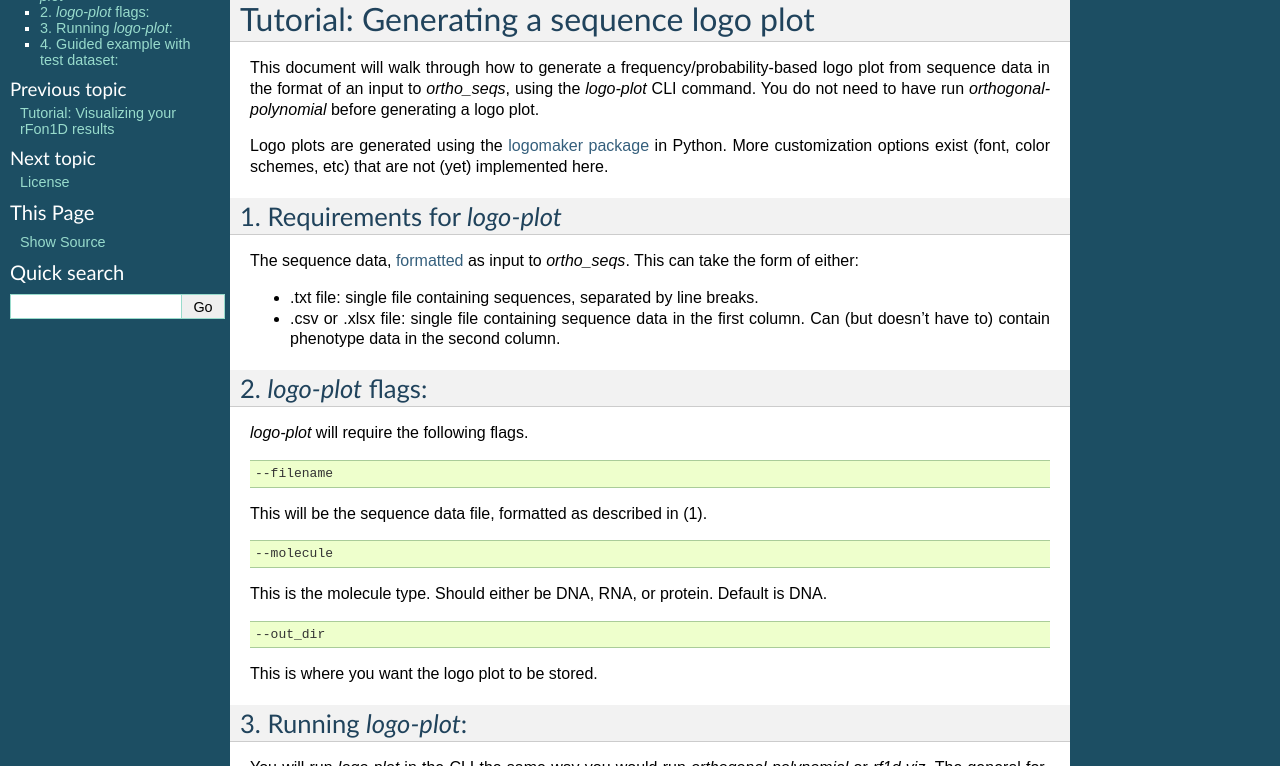
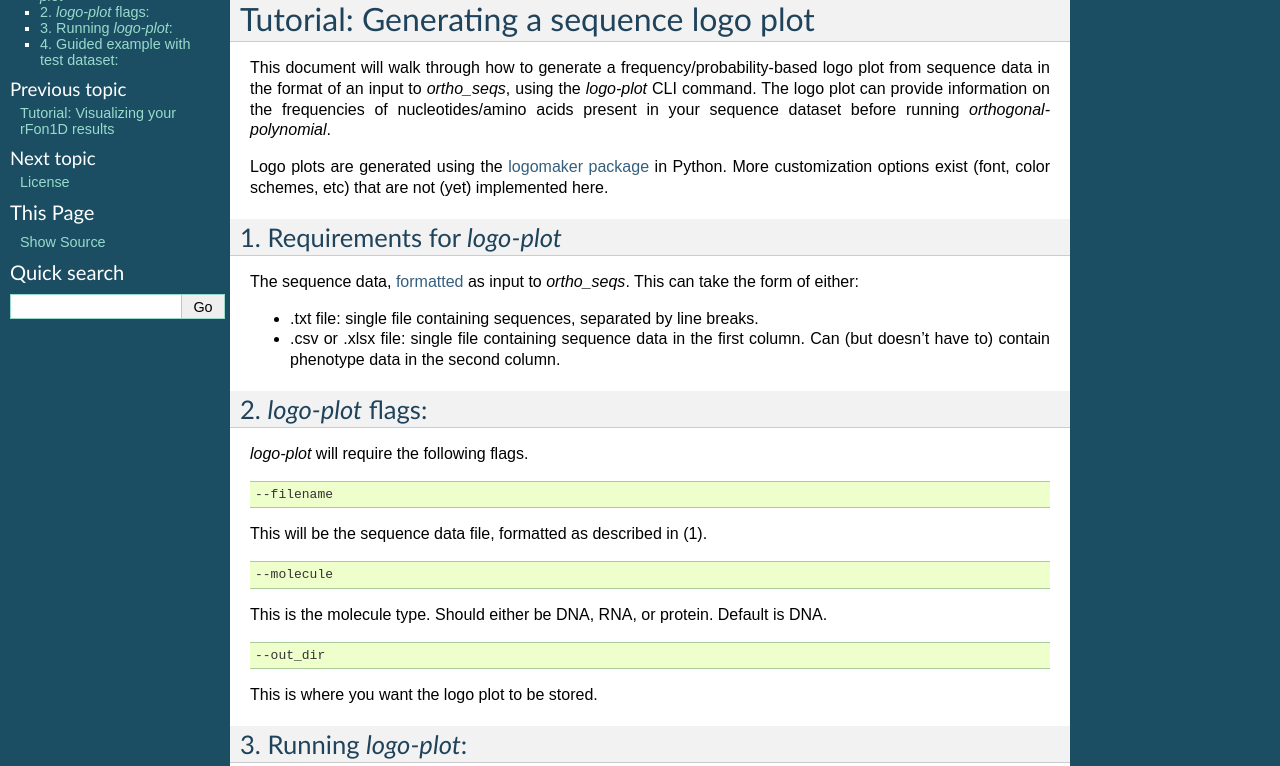
Before and after one commit to snafees/ortho_seqs, a Sphinx documentation site: the page built from docs/source/logo_tutorial.rst, in a window 1280 px wide and 900 px high, cut to the strip 134-900 px from the top of the window. Built offline with Sphinx 7.4.7, drawn with Linux system fonts in a browser that asks for light colours.

Commit message:
fixed logo plot docs description

```diff
--- a/docs/source/logo_tutorial.rst
+++ b/docs/source/logo_tutorial.rst
@@ -2,7 +2,8 @@
 *********************************************
 Tutorial: Generating a sequence logo plot
 *********************************************
-This document will walk through how to generate a frequency/probability-based logo plot from sequence data in the format of an input to *ortho_seqs*, using the *logo-plot* CLI command. You do not need to have run *orthogonal-polynomial* before generating a logo plot.
+This document will walk through how to generate a frequency/probability-based logo plot from sequence data in the format of an input to *ortho_seqs*, using the *logo-plot* CLI command. The logo plot can provide information on the frequencies of nucleotides/amino acids present in your sequence dataset before running *orthogonal-polynomial*.
+
 
 Logo plots are generated using the `logomaker package <https://logomaker.readthedocs.io/en/latest/>`_ in Python. More customization options exist (font, color schemes, etc) that are not (yet) implemented here.
 
```
